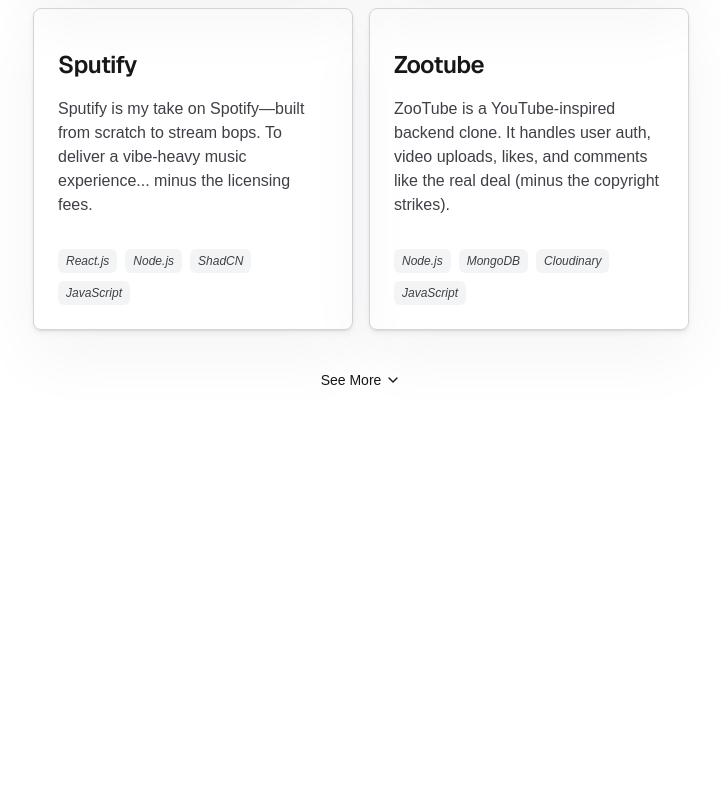
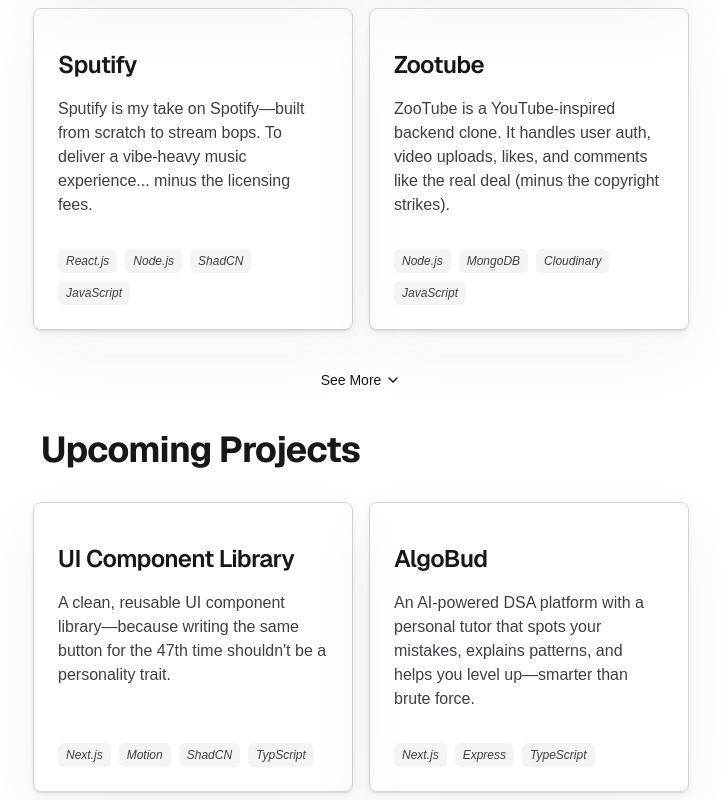
Before and after one commit to M-SaaD-H/portfolio, a Next.js app: page / in a window 1280 px wide. Shown: the part 842-1642 px from the top of the page, without its empty margins (279-1000 px from the left). Before the commit the page ends 1280 px from the top, so only its background shows below. Built offline with nearby package versions, Linux system fonts and the light colour scheme.

Commit message:
Upcoming project section added

```diff
--- a/src/components/Card.tsx
+++ b/src/components/Card.tsx
@@ -18,7 +18,11 @@
           ))
         }
       </div>
-      <Link href={project.link} target={'_blank'} className='absolute inset-0' />
+      {
+        project.link && (
+          <Link href={project.link} target={'_blank'} className='absolute inset-0' />
+        )
+      }
     </div>
   )
 }
--- a/src/components/Projects.tsx
+++ b/src/components/Projects.tsx
@@ -6,7 +6,7 @@
 export type Project = {
   title: string,
   description: string,
-  link: string,
+  link?: string,
   tags: string[]
 }
 
@@ -57,6 +57,28 @@
   }
 ]
 
+const upcomingProjects: Project[] = [
+  {
+    title: 'UI Component Library',
+    description: "A clean, reusable UI component library—because writing the same button for the 47th time shouldn't be a personality trait.",
+    tags: [
+      'Next.js',
+      'Motion',
+      'ShadCN',
+      'TypScript'
+    ]
+  },
+  {
+    title: 'AlgoBud',
+    description: "An AI-powered DSA platform with a personal tutor that spots your mistakes, explains patterns, and helps you level up—smarter than brute force.",
+    tags: [
+      'Next.js',
+      'Express',
+      'TypeScript',
+    ]
+  }
+]
+
 function Projects() {
   return (
     <div className='p-2'>
@@ -73,6 +95,15 @@
           See More <IconChevronDown size={16} />
         </button>
       </Link>
+
+      <h1 className='text-4xl ml-2 my-8 font-bold font-sans tracking-tight'>Upcoming Projects</h1>
+      <div className='grid grid-cols-2 gap-4'>
+        {
+          upcomingProjects.map(project => (
+            <Card project={project} key={project.title} />
+          ))
+        }
+      </div>
     </div>
   )
 }
```
